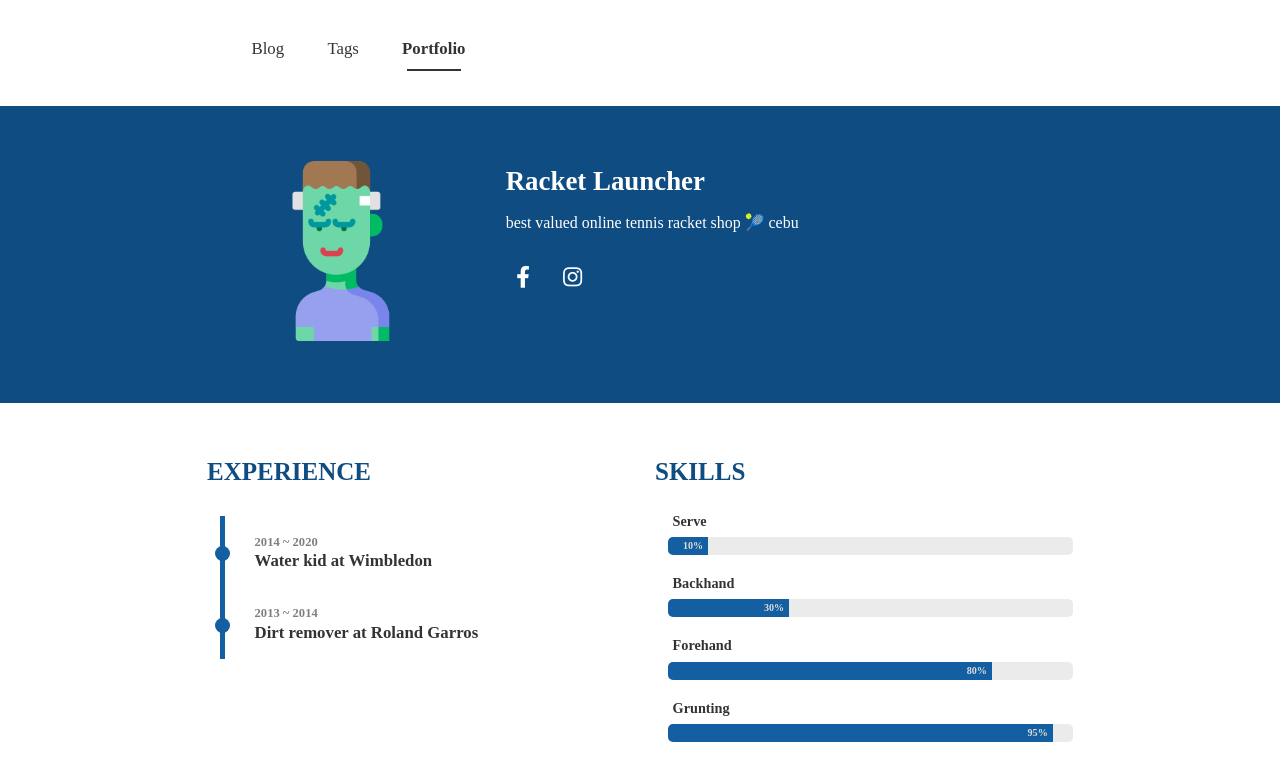
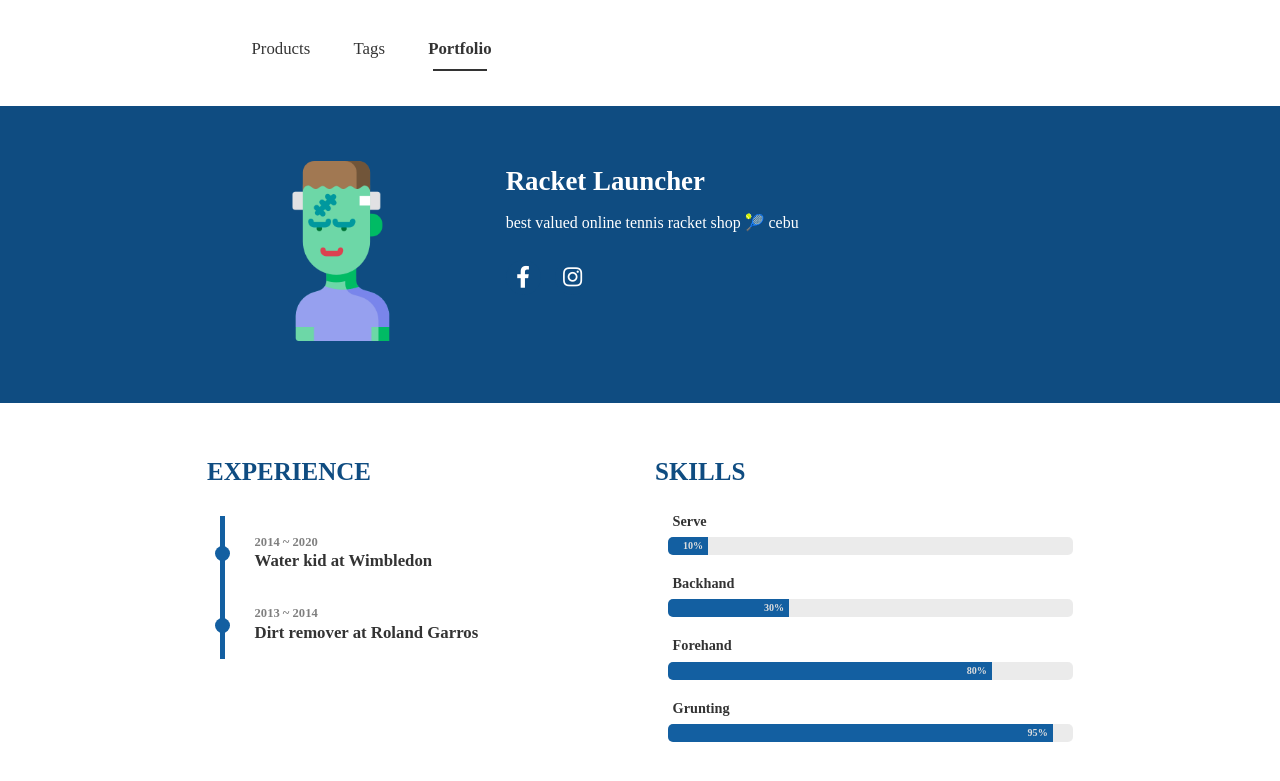
Before and after one commit to bonasfvck/racketlauncher, a Jekyll site: the page built from portfolio.html, in a window 1280 px wide. Shown: the top 781 px of the page. Built offline with Jekyll 4.4.1, drawn with Linux system fonts in a browser that asks for light colours; nearby versions of some CDN libraries; some web fonts are replaced.

Commit message:
Update header.html

```diff
--- a/_includes/header.html
+++ b/_includes/header.html
@@ -7,7 +7,7 @@
       {% when 'tags'%}
       <!-- tags -->
       <a href="{{ site.url }}/{{ site.suburl }}">
-        <li class="btn-nav">Blog</li>
+        <li class="btn-nav">Products</li>
       </a>
       <li class="current">Tags</li>
       <a href="{{ site.url }}/{{ site.suburl }}/portfolio">
@@ -15,8 +15,8 @@
       </a>
       <!-- portfolio -->
       {% when 'portfolio'%}
-      <a href="{{ site.url }}/{{ site.suburl }}/">
-        <li class="btn-nav">Blog</li>
+      <a href="{{ site.url }}/{{ site.suburl }}">
+        <li class="btn-nav">Products</li>
       </a>
       <a href="{{ site.url }}/{{ site.suburl }}/tags">
         <li class="btn-nav">Tags</li>
@@ -24,8 +24,8 @@
       <li class="current">Portfolio</li>
       {% else %}
       <!-- others -->
-      <a href="{{ site.url }}/{{ site.suburl }}/">
-        <li class="current btn-nav">Blog</li>
+      <a href="{{ site.url }}/{{ site.suburl }}">
+        <li class="current btn-nav">Products</li>
       </a>
       <a href="{{ site.url }}/{{ site.suburl }}/tags">
         <li class="btn-nav">Tags</li>
```
